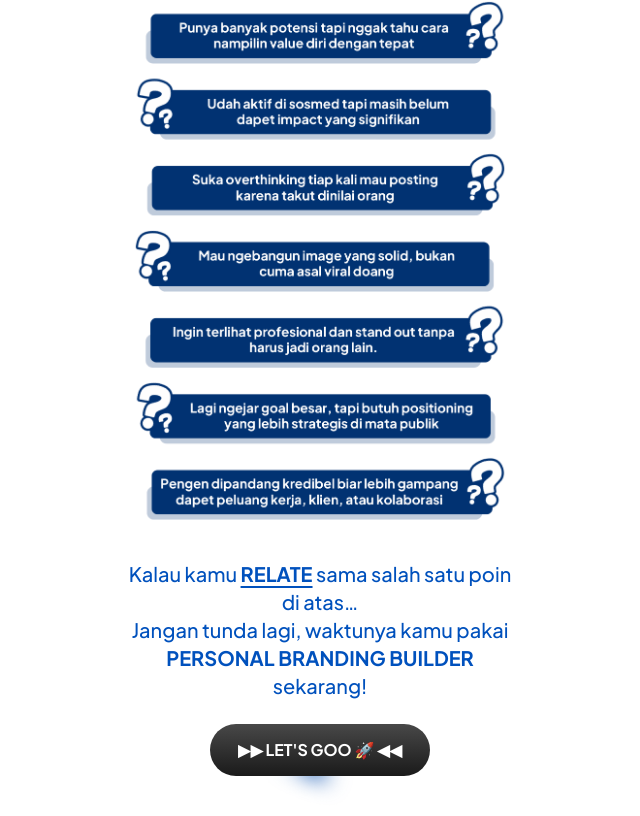
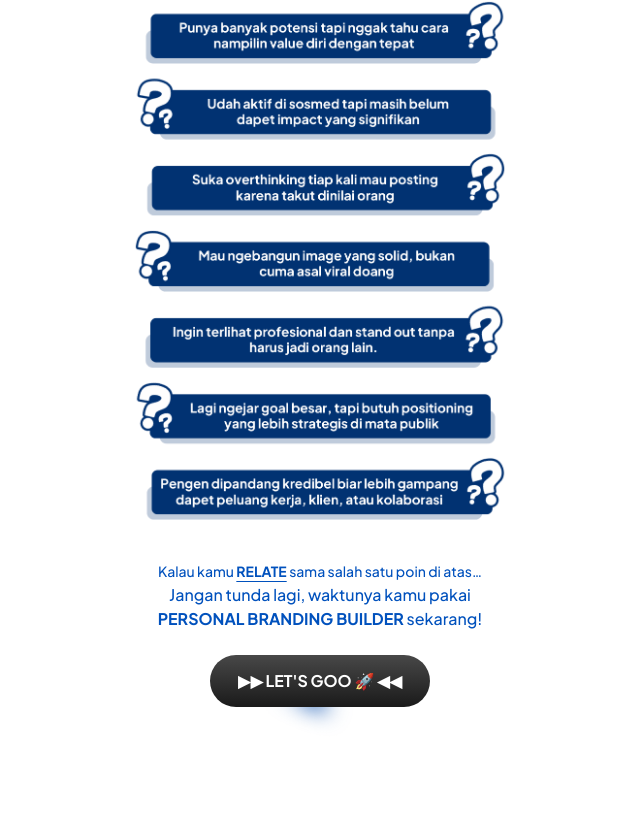
Before and after one commit to azhardanii/personal-branding-builder-lp, a Next.js app: page / in a window 1280 px wide. Shown: the part 2888-3704 px from the top of the page, without its empty margins (320-960 px from the left). After the commit the page ends 3635 px from the top, so only its background shows below. Built offline with nearby package versions, Linux system fonts and the light colour scheme.

Commit message:
Sandbox snapshot commit

```diff
--- a/app/page.tsx
+++ b/app/page.tsx
@@ -169,14 +169,14 @@ export default function Home() {
             className="mx-auto mb-5 md:mb-10"
           />
 
-          <div className="text-[#0051bd] text-sm md:text-xl font-medium mb-6 leading-relaxed">
+          <div className="text-[#0051bd] text-sm font-medium mb-6 leading-relaxed">
             Kalau kamu{" "}
             <span className="underline font-bold underline-offset-4">
               RELATE
             </span>{" "}
             sama salah satu poin di atas…
             <br />
-            <span className="text-base md:text-xl">
+            <span className="text-base">
               {" "}
               Jangan tunda lagi, waktunya kamu pakai <br />
               <span className="font-bold">PERSONAL BRANDING BUILDER</span>{" "}
```
